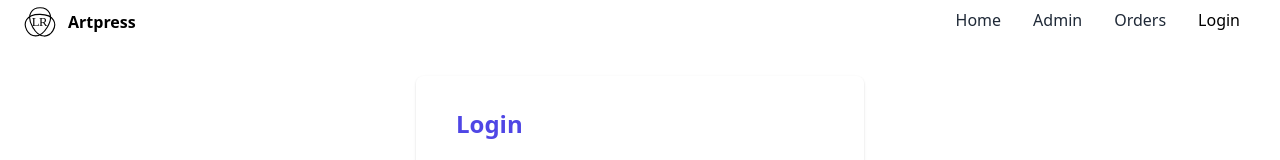
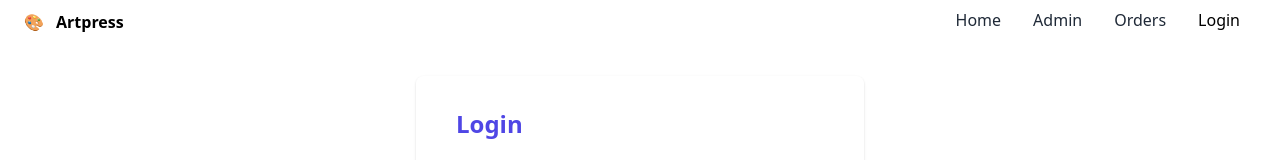
Before and after one commit to ashutoshbw314/artpress-client, a React (Vite) app: page /login in a window 1280 px wide. Shown: the top 160 px of the page. Built offline with nearby package versions, Linux system fonts and the light colour scheme; no server answers.

Commit message:
added logo

```diff
--- a/src/components/shared-components/NavBar/NavBar.jsx
+++ b/src/components/shared-components/NavBar/NavBar.jsx
@@ -23,9 +23,11 @@ function NavBar(props) {
       <header className='flex flex-wrap items-center px-6 bg-white bg-opacity-80 lg:px-6 lg:py-0'>
         <div className='flex items-center justify-center flex-1 my-2 lg:my-0 lg:justify-start'>
           <Link to='/'>
-            <img src={brandLogo} className='h-10 py-1 ' />
+            🎨
           </Link>
-          <h2 className='ml-3 font-bold'>Artpress</h2>
+          <Link to='/'>
+            <h2 className='ml-3 font-bold'>Artpress</h2>
+          </Link>
         </div>
 
         <svg onClick={() => setVerticalMenu(!verticalMenu)} className={`${verticalMenu ? 'hidden' : ''} block text-gray-900 cursor-pointer fill-current lg:hidden`} xmlns='http://www.w3.org/2000/svg' width='20' height='20' viewBox='0 0 20 20'><title>menu</title><path d='M0 3h20v2H0V3zm0 6h20v2H0V9zm0 6h20v2H0v-2z'></path></svg>
```
